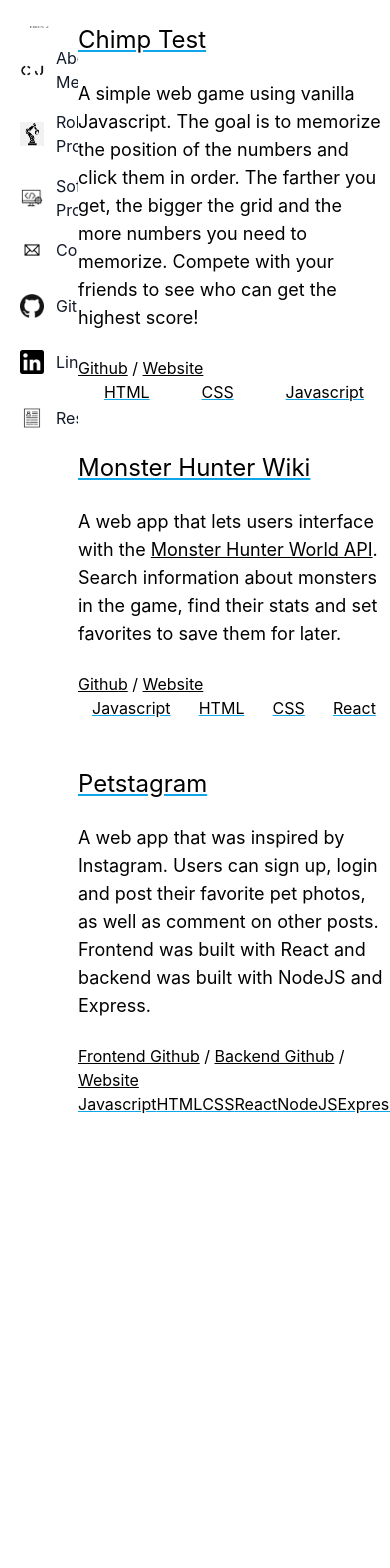
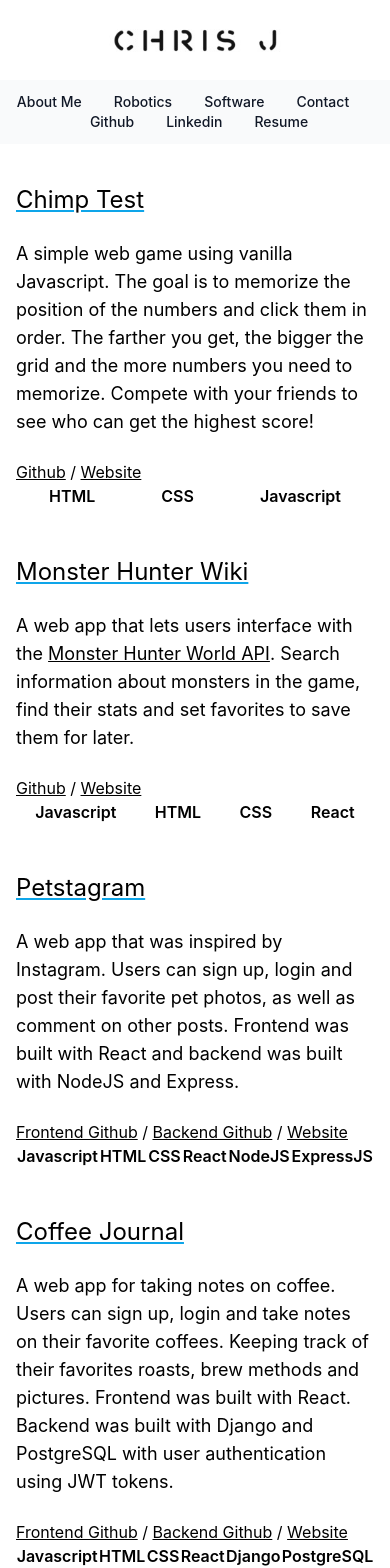
Before and after one commit to cjeong1021/cjeong.github.io, a React (Create React App) app: page /portfolio/software in a window 390 px wide. Shown: the top 1568 px of the page. Before the commit the page ends 1140 px from the top, so only its background shows below. Built offline with nearby package versions, Linux system fonts and the light colour scheme.

Commit message:
Improve mobile site

```diff
--- a/src/App.js
+++ b/src/App.js
@@ -7,12 +7,29 @@ import Engineering from './components/Engineering/Engineering';
 import Software from './components/Software/Software';
 import Contact from './components/Contact/Contact';
 import Aboutme from './components/Aboutme/Aboutme';
+import { useEffect, useState } from 'react';
 
 function App() {
+  const [mobileNavOpen, setMobileNavOpen] = useState(false);
+  const [showMobileNavMenu, setShowMobileNavMenu] = useState(false);
+
+  useEffect(() => {
+    if (window.innerWidth > 767) {
+      setShowMobileNavMenu(false);
+    } else if (window.innerWidth < 767) {
+      setShowMobileNavMenu(true);
+    }
+  }, []);
+
   return (
-    <div className='flex flex-row overflow-hidden'>
-      <Navbar />
-      <main className='grid w-4/5 place-content-center'>
+    <div className='md:flex flex-row overflow-hidden'>
+      <Navbar
+        mobileNavOpen={mobileNavOpen}
+        setMobileNavOpen={setMobileNavOpen}
+        showMobileNavMenu={showMobileNavMenu}
+        setShowMobileNavMenu={setShowMobileNavMenu}
+      />
+      <main className='md:grid md:w-4/5 place-content-center'>
         <Routes>
           <Route path='/' element={<Home />} />
           <Route path='/engineering' element={<Engineering />} />
--- a/src/components/Aboutme/Aboutme.js
+++ b/src/components/Aboutme/Aboutme.js
@@ -1,6 +1,6 @@
 export default function Aboutme() {
   return (
-    <div className='w-3/4 h-screen grid place-content-center'>
+    <div className='w-3/4 md:h-screen p-4 grid place-content-center'>
       <div className='text-6xl decoration-sky-500 underline col-start-1'>
         About Me
       </div>
--- a/src/components/Contact/Contact.js
+++ b/src/components/Contact/Contact.js
@@ -1,6 +1,6 @@
 export default function Contact() {
   return (
-    <div className='w-3/4 h-screen grid place-content-center'>
+    <div className='w-3/4 h-screen p-4 grid place-content-center'>
       <div className='text-6xl decoration-sky-500 underline col-start-1'>
         Contact Me
       </div>
--- a/src/components/Engineering/Engineering.js
+++ b/src/components/Engineering/Engineering.js
@@ -1,6 +1,6 @@
 export default function Engineering() {
   return (
-    <div className='flex flex-col overflow-scroll md:overflow-hidden'>
+    <div className='flex flex-col overflow-scroll p-4 md:overflow-hidden'>
       <div className='my-6 md:grid md:grid-cols-2'>
         <div className='text-2xl decoration-sky-500 underline col-start-1'>
           Integrating Robotics into Cooper Union Undergraduate Curriculum
@@ -31,7 +31,7 @@ export default function Engineering() {
           </a>
         </div>
         <div>
-          <ul className='flex flex-row justify-between text-m decoration-sky-500 underline'>
+          <ul className='flex flex-row flex-wrap justify-between text-m font-semibold'>
             <li>Python</li>
             <li>Robot Operating System</li>
             <li>MATLAB/Simulink</li>
@@ -63,7 +63,7 @@ export default function Engineering() {
           </a>
         </div>
         <div>
-          <ul className='flex flex-row justify-around text-m decoration-sky-500 underline'>
+          <ul className='flex flex-row flex-wrap justify-around text-m font-semibold'>
             <li>Arduino</li>
             <li>Solidworks</li>
             <li>IR/Sonar Sensors</li>
--- a/src/components/Home/Home.js
+++ b/src/components/Home/Home.js
@@ -1,6 +1,6 @@
 export default function Home() {
   return (
-    <div className='w-7/8 h-screen grid grid-cols-2 place-content-center'>
+    <div className='w-7/8 h-screen grid p-4 grid-cols-2 place-content-center'>
       <div className='h-12 text-lg col-start-1'>Hi, my name is</div>
       <div className='text-6xl decoration-sky-500 underline col-start-1'>
         Christopher Jeong
--- a/src/components/Navbar/Navbar.js
+++ b/src/components/Navbar/Navbar.js
@@ -1,9 +1,115 @@
 import 'flowbite';
 import { Link } from 'react-router-dom';
+import { useEffect } from 'react';
 
-export default function Navbar() {
+export default function Navbar({
+  mobileNavOpen,
+  setMobileNavOpen,
+  showMobileNavMenu,
+  setShowMobileNavMenu,
+}) {
+  useEffect(() => {
+    const handleResize = () => {
+      if (window.innerWidth > 767) {
+        setShowMobileNavMenu(false);
+        setMobileNavOpen(false);
+      } else if (window.innerHeight < 767) {
+        setShowMobileNavMenu(true);
+        setMobileNavOpen(true);
+      }
+    };
+    window.addEventListener('resize', handleResize);
+  }, [mobileNavOpen]);
+
   return (
-    <div class='w-1/5' aria-label='Sidebar'>
+    <div className='md:w-1/5'>
+      {showMobileNavMenu ? (
+        <div>
+          <nav class='bg-white border-gray-200 dark:bg-gray-900'>
+            <div class='flex flex-wrap justify-between items-center mx-auto max-w-screen-xl p-4'>
+              <p class='flex items-center p-2 text-base font-normal text-gray-900 rounded-lg h-12'>
+                <Link to='/'>
+                  <img src={require('../../images/logo.jpg')} alt='logo' />
+                </Link>
+              </p>
+            </div>
+          </nav>
+          <nav class='bg-gray-50 dark:bg-gray-700'>
+            <div class='max-w-screen-xl px-4 py-3 mx-auto'>
+              <div class='flex items-center'>
+                <ul class='flex flex-row flex-wrap justify-center font-medium mt-0 mr-6 space-x-8 text-sm'>
+                  <Link to='/aboutme'>
+                    <li>
+                      <a
+                        href=''
+                        class='text-gray-900 dark:text-white hover:underline'
+                        aria-current='page'
+                      >
+                        About Me
+                      </a>
+                    </li>
+                  </Link>
+                  <Link to='/engineering'>
+                    <li>
+                      <a
+                        href=''
+                        class='text-gray-900 dark:text-white hover:underline'
+                      >
+                        Robotics
+                      </a>
+                    </li>
+                  </Link>
+                  <Link to='/software'>
+                    <li>
+                      <a
+                        href=''
+                        class='text-gray-900 dark:text-white hover:underline'
+                      >
+                        Software
+                      </a>
+                    </li>
+                  </Link>
+                  <Link to='/contact'>
+                    <li>
+                      <a
+                        href=''
+                        class='text-gray-900 dark:text-white hover:underline'
+                      >
+                        Contact
+                      </a>
+                    </li>
+                  </Link>
+                  <li>
+                    <a
+                      href='https://github.com/cjeong1021'
+                      class='text-gray-900 dark:text-white hover:underline'
+                    >
+                      Github
+                    </a>
+                  </li>
+                  <li>
+                    <a
+                      href='https://www.linkedin.com/in/christopher-jeong/'
+                      class='text-gray-900 dark:text-white hover:underline'
+                    >
+                      Linkedin
+                    </a>
+                  </li>
+                  <li>
+                    <a
+                      href='https://drive.google.com/file/d/1yTAoPS1q_FYmwiGG2bffgjP7g4eq-1ZN/view?usp=sharing'
+                      class='text-gray-900 dark:text-white hover:underline'
+                    >
+                      Resume
+                    </a>
+                  </li>
+                </ul>
+              </div>
+            </div>
+          </nav>
+        </div>
+      ) : (
+        <div className='hidden md:block' aria-label='Sidebar'>
           <div class='flex flex-col space-between overflow-y-auto h-screen py-4 px-3 rounded'>
             <ul class='space-y-4'>
               <li>
@@ -135,5 +241,7 @@ export default function Navbar() {
             </ul>
           </div>
         </div>
+      )}
+    </div>
   );
 }
--- a/src/components/Software/Software.js
+++ b/src/components/Software/Software.js
@@ -1,6 +1,6 @@
 export default function Software() {
   return (
-    <div className='flex flex-col overflow-scroll'>
+    <div className='flex flex-col p-4 md:p-0 md:overflow-scroll'>
       <div className='my-6 md:grid md:grid-cols-2'>
         <div className='text-2xl decoration-sky-500 underline col-start-1'>
           Chimp Test
@@ -31,7 +31,7 @@ export default function Software() {
           </a>
         </div>
         <div>
-          <ul className='flex flex-row justify-around text-m decoration-sky-500 underline'>
+          <ul className='flex flex-row flex-wrap justify-around text-m font-semibold'>
             <li>HTML</li>
             <li>CSS</li>
             <li>Javascript</li>
@@ -78,7 +78,7 @@ export default function Software() {
           </a>
         </div>
         <div>
-          <ul className='flex flex-row justify-around text-m decoration-sky-500 underline'>
+          <ul className='flex flex-row flex-wrap justify-around text-m font-semibold'>
             <li>Javascript</li>
             <li>HTML</li>
             <li>CSS</li>
@@ -131,7 +131,7 @@ export default function Software() {
           </a>
         </div>
         <div>
-          <ul className='flex flex-row justify-around text-m decoration-sky-500 underline'>
+          <ul className='flex flex-row flex-wrap justify-around text-m font-semibold'>
             <li>Javascript</li>
             <li>HTML</li>
             <li>CSS</li>
@@ -144,6 +144,60 @@ export default function Software() {
           <img src={require('../../images/petstagram.jpeg')} className='h-64' />
         </div>
       </div>
+      <div className='my-6 md:grid md:grid-cols-2'>
+        <div className='text-2xl decoration-sky-500 underline col-start-1'>
+          Coffee Journal
+        </div>
+        <div className='text-lg my-6 col-start-1'>
+          A web app for taking notes on coffee. Users can sign up, login and
+          take notes on their favorite coffees. Keeping track of their favorites
+          roasts, brew methods and pictures. Frontend was built with React.
+          Backend was built with Django and PostgreSQL with user authentication
+          using JWT tokens.
+        </div>
+        <div>
+          <a
+            href='https://github.com/cjeong1021/coffee-journal-frontend'
+            target='_blank'
+            rel='noopener noreferrer'
+            className='decoration-1 underline'
+          >
+            Frontend Github
+          </a>
+          <span> </span>/<span> </span>
+          <a
+            href='https://github.com/cjeong1021/coffee-journal-backend'
+            target='_blank'
+            rel='noopener noreferrer'
+            className='decoration-1 underline'
+          >
+            Backend Github
+          </a>
+          <span> </span>/<span> </span>
+          <a
+            href='https://coffee-journal.surge.sh/'
+            target='_blank'
+            rel='noopener noreferrer'
+            className='decoration-1 underline'
+          >
+            Website
+          </a>
+        </div>
+        <div>
+          <ul className='flex flex-row flex-wrap justify-around text-m font-semibold'>
+            <li>Javascript</li>
+            <li>HTML</li>
+            <li>CSS</li>
+            <li>React</li>
+            <li>Django</li>
+            <li>PostgreSQL</li>
+            <li>JWT Auth</li>
+          </ul>
+        </div>
+        <div className='hidden md:block col-start-2 row-start-1 row-span-3 justify-self-center'>
+          <img src={require('../../images/petstagram.jpeg')} className='h-64' />
+        </div>
+      </div>
     </div>
   );
 }
```
Also changed, not shown: 1 other file (tests, documents, lock files or other folders). Lines whose indentation alone changed are shown as unchanged.
